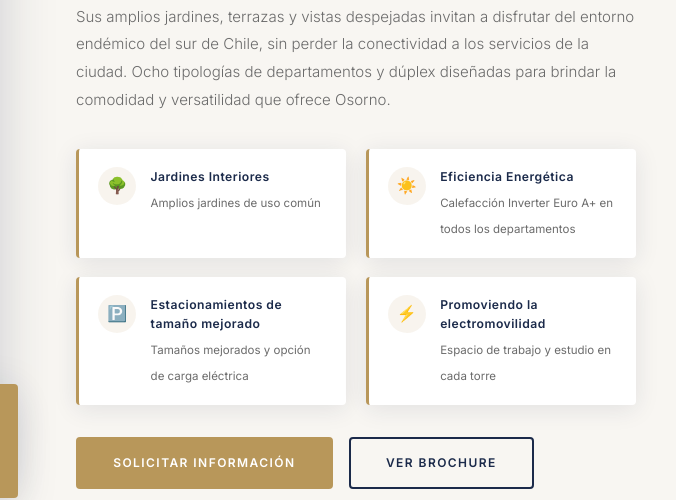
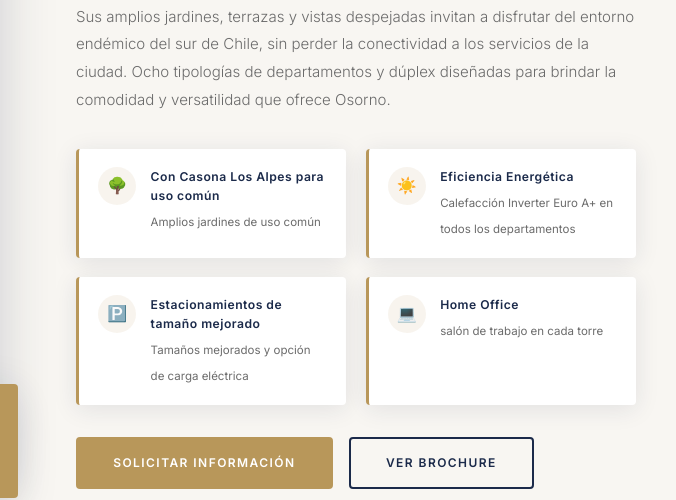
Before and after one commit to lalrop/LosAlpes2, a plain HTML site: page index.html in a window 1280 px wide. Shown: the part 1184-1684 px from the top of the page, 604-1280 px from the left. Drawn offline with nearby package versions, Linux system fonts and the light colour scheme.

Commit message:
Actualiza textos de caracteristicas del proyecto y ajusta icono de Home Office
Co-Authored-By: Claude Sonnet 5 <noreply@anthropic.com>

```diff
--- a/index.html
+++ b/index.html
@@ -1208,7 +1208,7 @@
                 <div class="proy-feats">
                     <div class="pf rv d1">
                         <div class="pf-ico">🌳</div>
-                        <div class="pf-body"><strong>Jardines Interiores</strong><span>Amplios jardines de uso común</span></div>
+                        <div class="pf-body"><strong>Con Casona Los Alpes para uso común</strong><span>Amplios jardines de uso común</span></div>
                     </div>
                     <div class="pf rv d2">
                         <div class="pf-ico">☀️</div>
@@ -1219,8 +1219,8 @@
                         <div class="pf-body"><strong>Estacionamientos de tamaño mejorado</strong><span>Tamaños mejorados y opción de carga eléctrica</span></div>
                     </div>
                     <div class="pf rv d4">
-                        <div class="pf-ico">⚡</div>
-                        <div class="pf-body"><strong>Promoviendo la electromovilidad</strong><span>Espacio de trabajo y estudio en cada torre</span></div>
+                        <div class="pf-ico">💻</div>
+                        <div class="pf-body"><strong>Home Office</strong><span>salón de trabajo en cada torre</span></div>
                     </div>
                 </div>
 
```
